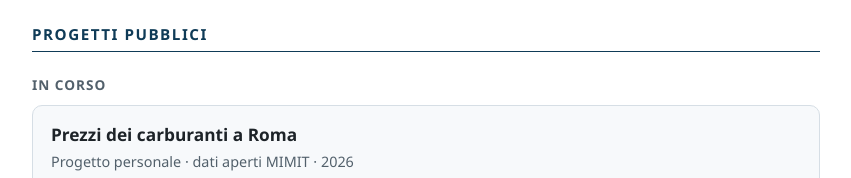
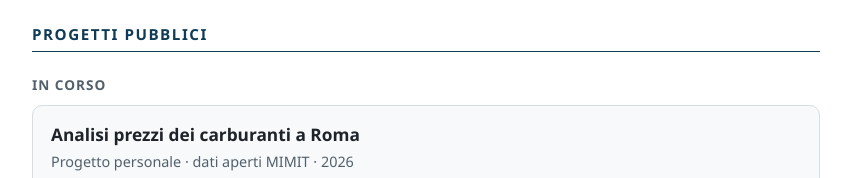
Before and after one commit to KsandarIV/KsandarIV.github.io, a plain HTML site: page index.html in a window 1280 px wide. Shown: the part 1060-1238 px from the top of the page, without its empty margins (214-1065 px from the left). Drawn offline with Linux system fonts and the light colour scheme.

Commit message:
Titolo del progetto carburanti: Analisi prezzi dei carburanti a Roma

```diff
--- a/index.html
+++ b/index.html
@@ -67,7 +67,7 @@
   <h2>Progetti pubblici</h2>
   <h3 class="group">In corso</h3>
   <div class="card">
-    <h3>Prezzi dei carburanti a Roma</h3>
+    <h3>Analisi prezzi dei carburanti a Roma</h3>
     <div class="meta">Progetto personale · dati aperti MIMIT · 2026</div>
     <ul>
       <li>Quanto costa fare rifornimento a Roma e da cosa dipende il prezzo? Analizzo i 946 distributori del comune dai dati aperti del Ministero.</li>
```
